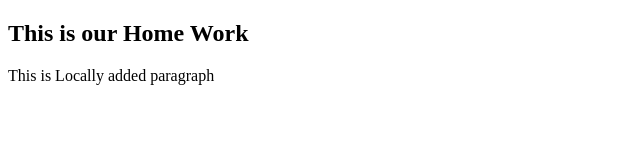
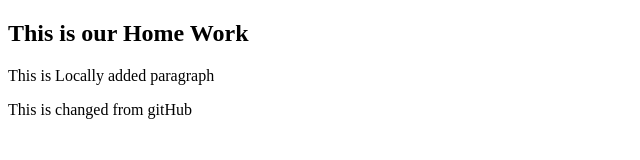
Before and after one commit to coder-rahman/team-work, a plain HTML site: page index.html in a window 1280 px wide. Shown: the whole page, without its empty margins (0-640 px from the left). Drawn offline with Linux system fonts and the light colour scheme.

Commit message:
Update index.html

```diff
--- a/index.html
+++ b/index.html
@@ -7,5 +7,6 @@
 <body>
 	<h2>This is our Home Work</h2>
 	<p>This is Locally added paragraph</p>
+	<p>This is changed from gitHub</p>
 </body>
 </html>
```
